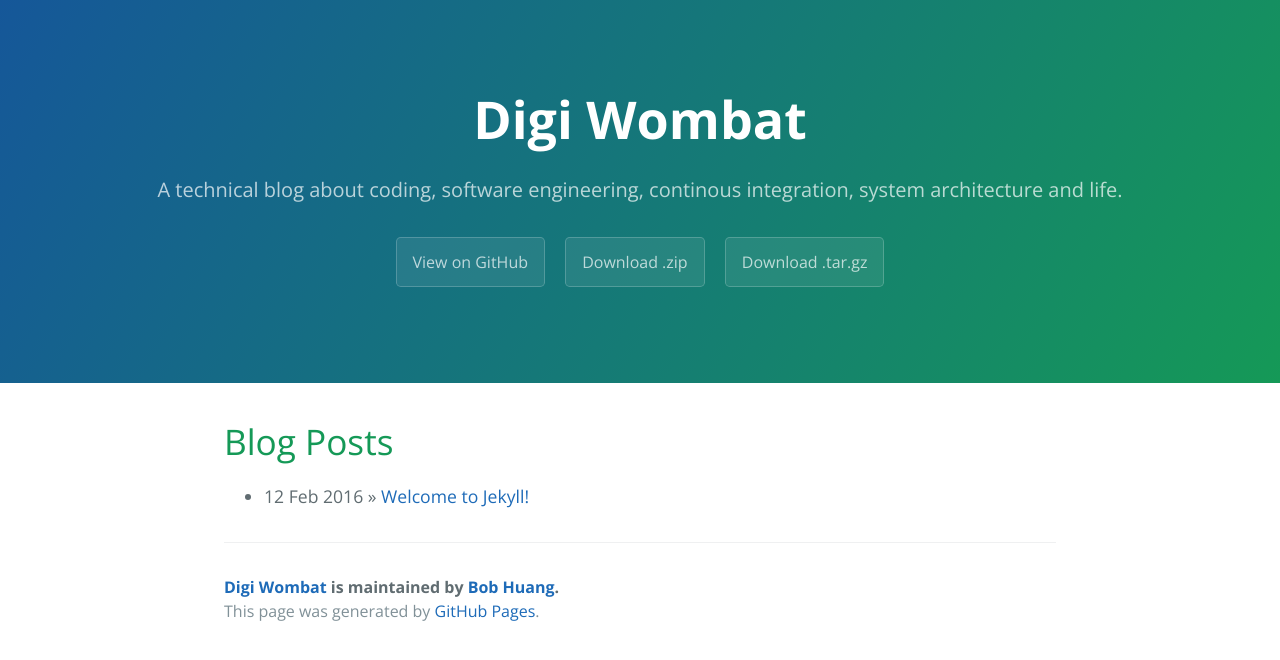
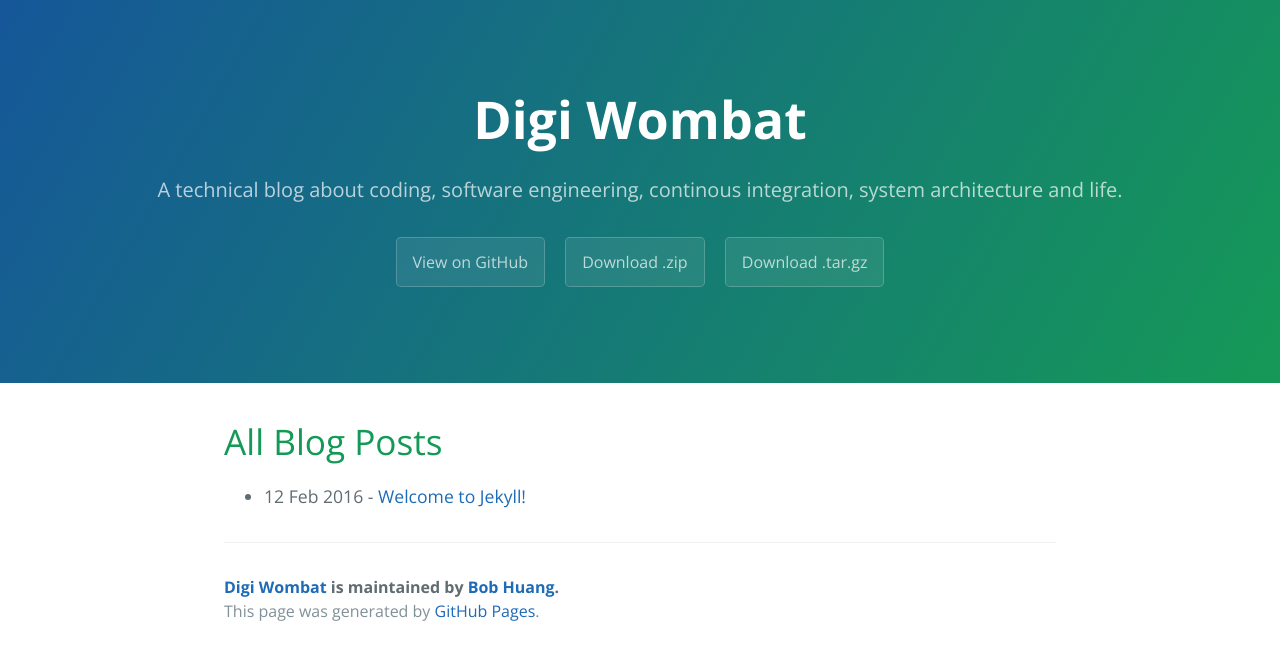
Before and after one commit to hxyconan/myblog, a Jekyll site: the page built from index.html, in a window 1280 px wide. Shown: the top 660 px of the page. Built offline with Jekyll 4.4.1, drawn with Linux system fonts in a browser that asks for light colours; the list of posts is cut into pages by our own code.

Commit message:
update the index.html file

```diff
--- a/index.html
+++ b/index.html
@@ -4,10 +4,13 @@
 ---
 
 <div id="home">
-  <h1>Blog Posts</h1>
+  <h1>All Blog Posts</h1>
   <ul class="posts">
     {% for post in site.posts %}
-      <li><span>{{ post.date | date_to_string }}</span> &raquo; <a href="{{ site.baseurl }}{{ post.url }}">{{ post.title }}</a></li>
+      <li>
+        <span>{{ post.date | date_to_string }}</span> -
+        <a href="{{ site.baseurl }}{{ post.url }}">{{ post.title }}</a>
+      </li>
     {% endfor %}
   </ul>
 </div>
```
